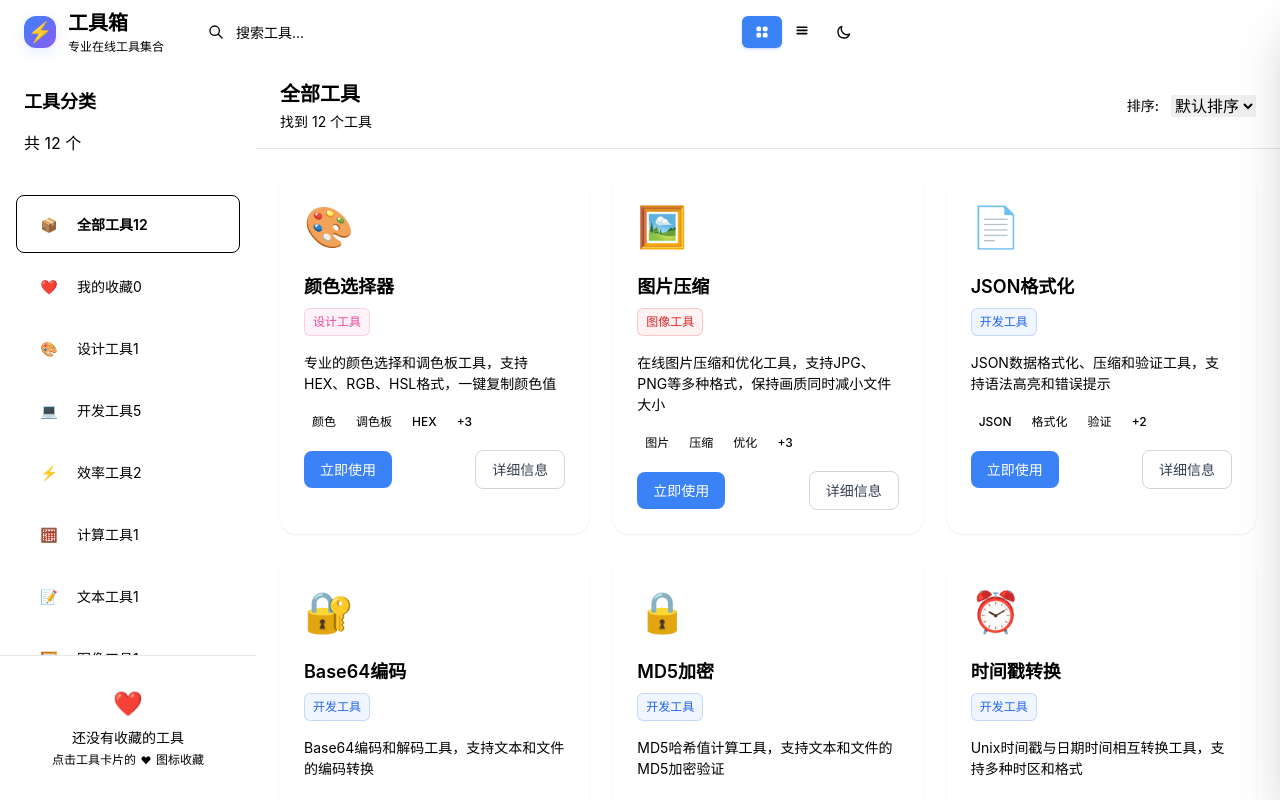
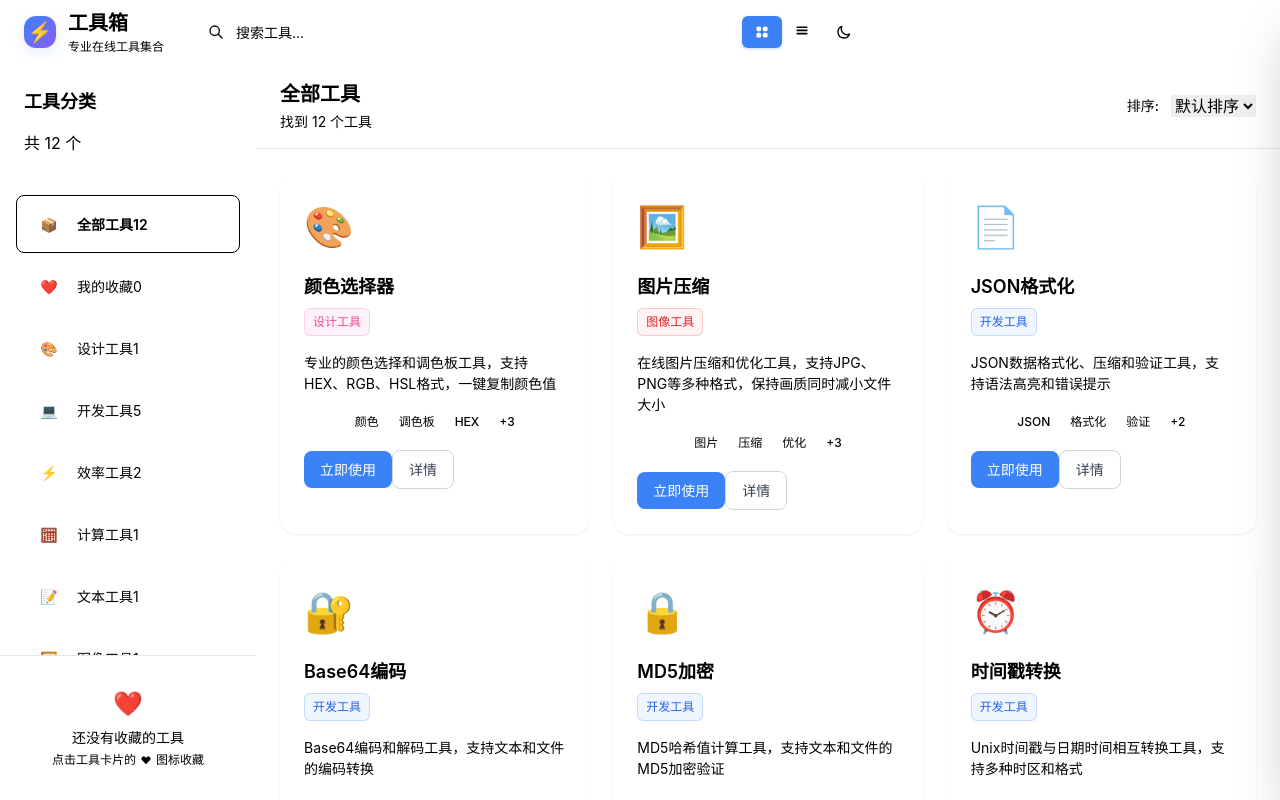
Before and after one commit to liujunxiang0076/liu-tools-front, a Vue app: page / in a window 1280 px wide. Built offline with nearby package versions, Linux system fonts and the light colour scheme.

Commit message:
优化ToolCard组件样式，增强用户体验
- 调整标签列表的对齐方式，确保视觉中心对称
- 修改操作按钮的样式，提升按钮的灵活性和可用性
- 将“详细信息”按钮文本更改为“详情”，提升语言一致性

```diff
--- a/src/components/ToolCard.vue
+++ b/src/components/ToolCard.vue
@@ -45,7 +45,7 @@
     </p>
 
     <!-- 标签列表 -->
-    <div class="flex flex-wrap gap-1 mb-4">
+    <div class="flex flex-wrap gap-1 mb-4 justify-center">
       <span
         v-for="tag in tool.tags.slice(0, 3)"
         :key="tag"
@@ -62,10 +62,10 @@
     </div>
 
     <!-- 操作按钮 -->
-    <div class="flex items-center justify-between">
+    <div class="action-buttons">
       <button
         @click.stop="handleUseClick"
-        class="action-btn primary"
+        class="action-btn primary flex-1"
       >
         立即使用
       </button>
@@ -74,7 +74,7 @@
         @click.stop="handleDetailsClick"
         class="action-btn secondary"
       >
-        详细信息
+        详情
       </button>
     </div>
   </div>
```
